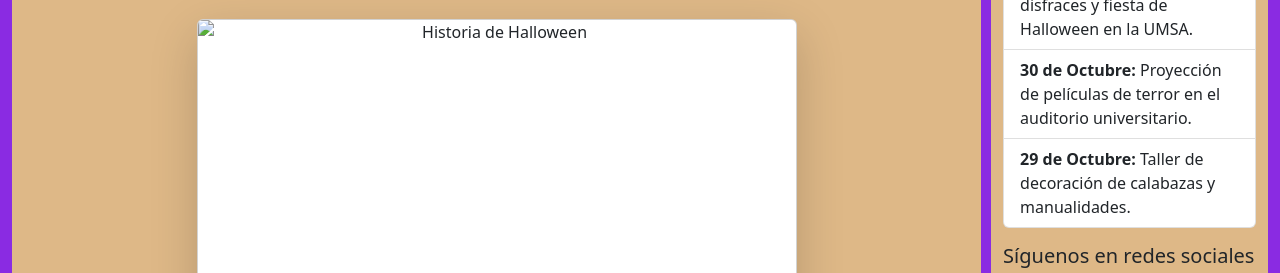
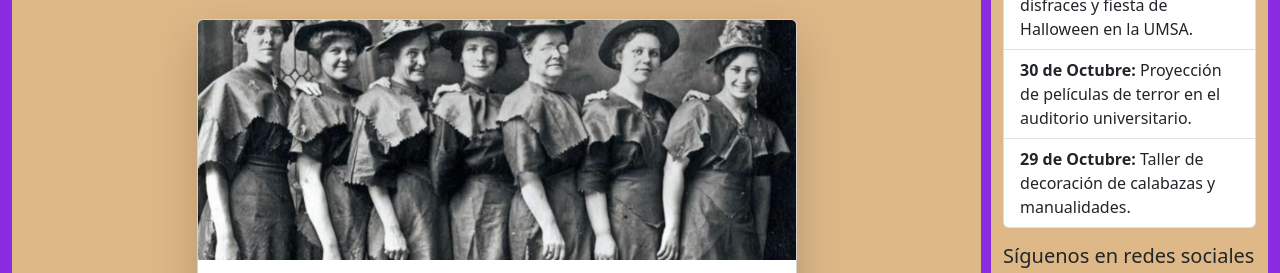
Before and after one commit to hacarapi/INF122_Tarea_20251001, a plain HTML site: page pages/historia_h.html in a window 1280 px wide. Shown: the part 222-495 px from the top of the page. Drawn offline with nearby package versions, Linux system fonts and the light colour scheme.

Commit message:
Tarea 2025.10.01 H

```diff
--- a/pages/historia_h.html
+++ b/pages/historia_h.html
@@ -67,7 +67,7 @@
             <h1 class="mb-4 display-6">Historia de Halloween</h1>
             <div class="d-flex justify-content-center">
                 <div class="card shadow-lg" style="max-width:600px; width:100%;">
-                    <img src="../public/img/historia_h.jpg" class="card-img-top" alt="Historia de Halloween" style="height:240px; object-fit:cover;">
+                    <img src="../public/img/historia_h.jpg" class="card-img-top mx-auto d-block" alt="Historia de Halloween" style="width:100%; aspect-ratio:2.5/1; object-fit:cover;">
                     <div class="card-body">
                         <h5 class="card-title">Origen</h5>
                         <p class="card-text text-justify">
```
Also changed, not shown: public/img/historia_h.jpg (added).
